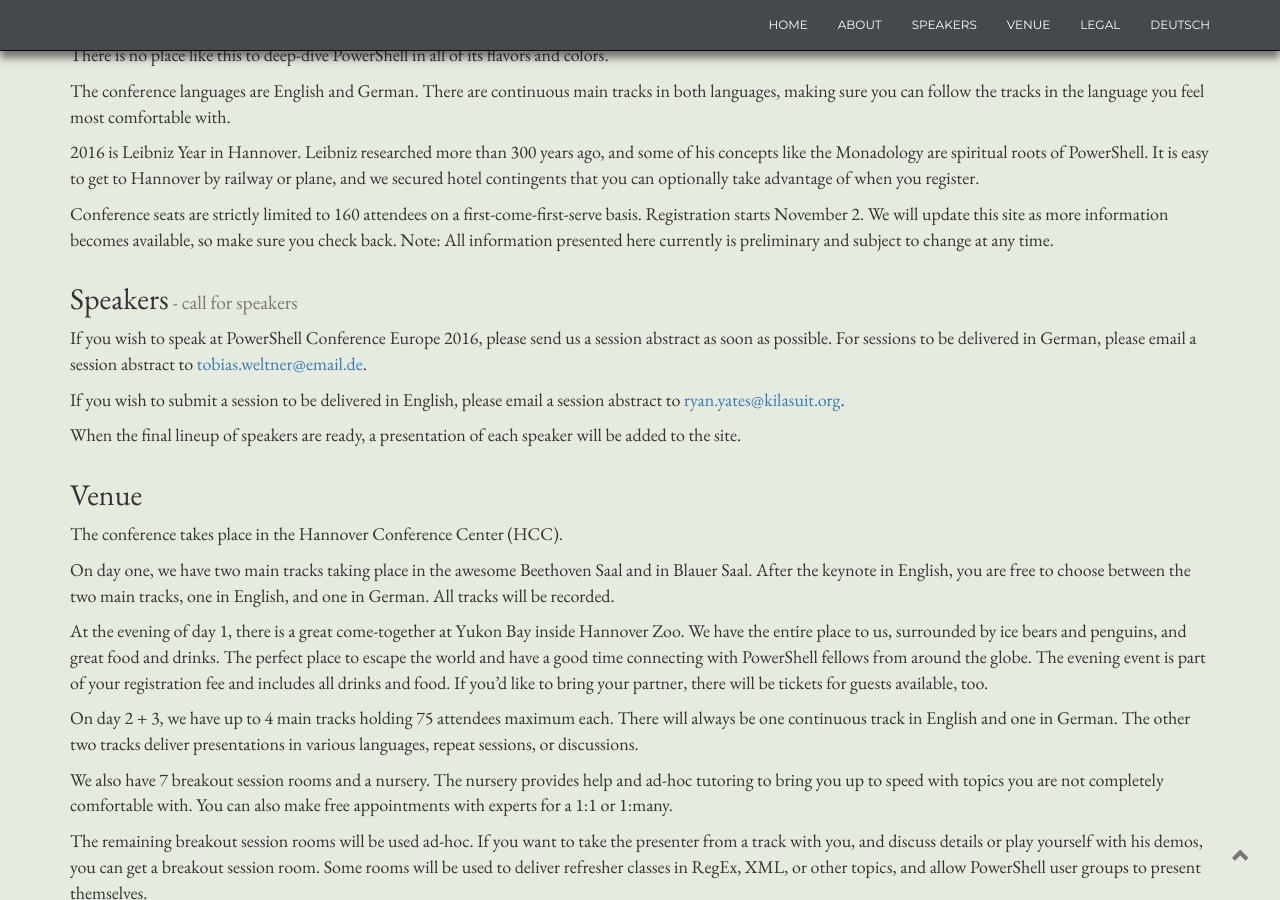
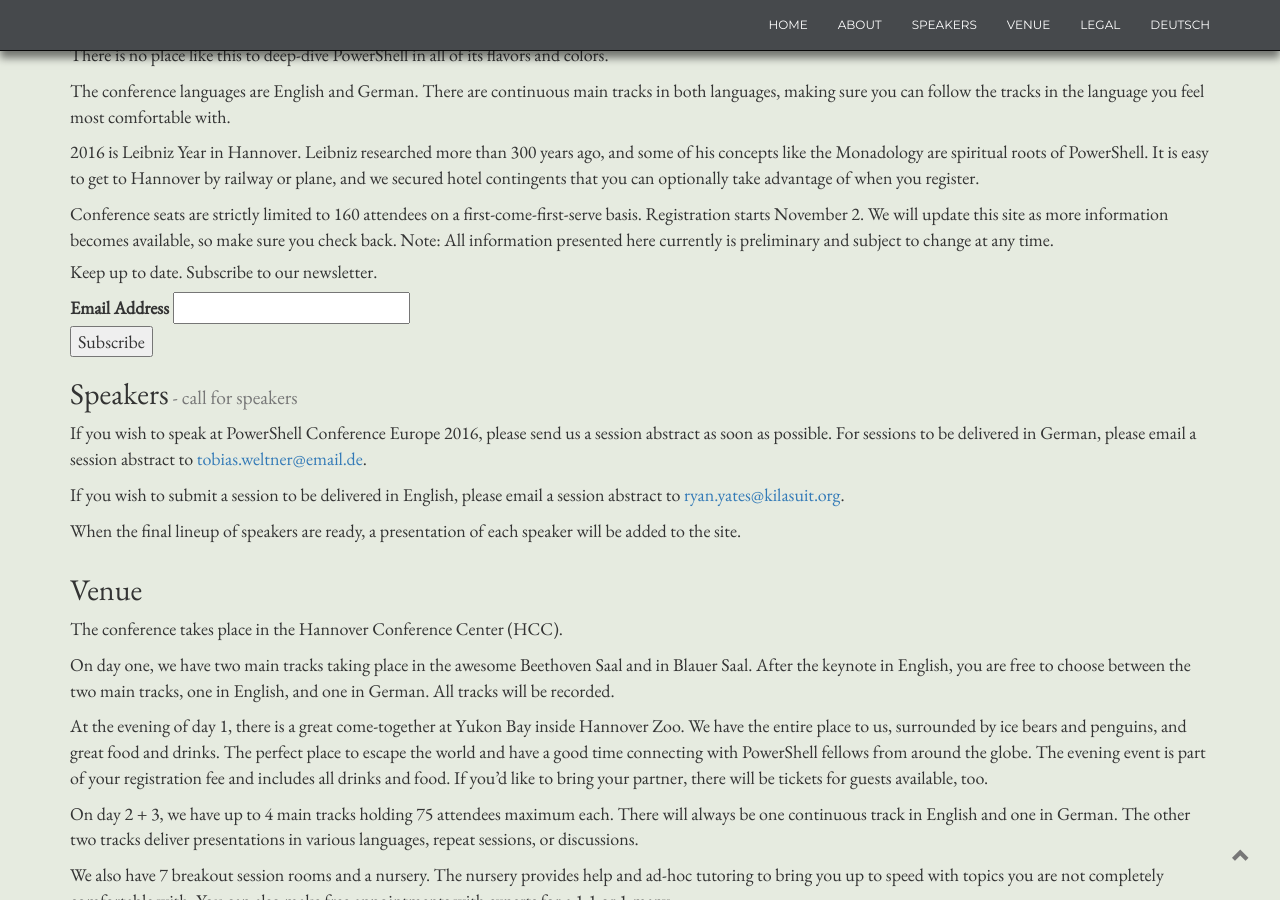
Before and after one commit to PowerShellConferenceEU/website-archive, a Jekyll site: the page built from index.html, in a window 1280 px wide and 900 px high, scrolled down 748 px. Built offline with Jekyll 4.4.1, drawn with Linux system fonts in a browser that asks for light colours; nearby versions of some CDN libraries.

Commit message:
added newsletter subscription
1. test for newsletter integration with mailchimp

```diff
--- a/_includes/en/about.html
+++ b/_includes/en/about.html
@@ -9,5 +9,24 @@
 		<p>Conference seats are strictly limited to 160 attendees on a first-come-first-serve basis. Registration starts November 2. We will update this site as more information becomes available, so make sure you check back.
 Note: All information presented here currently is preliminary and subject to change at any time.
 		</p>
-	</div>
+		<!-- Begin MailChimp Signup Form -->
+<div id="mc_embed_signup">
+<form action="//psconf.us11.list-manage.com/subscribe/post?u=92f8fe6c03bcf5a3af9fa2017&amp;id=0b39d3b5d1" method="post" id="mc-embedded-subscribe-form" name="mc-embedded-subscribe-form" class="validate" target="_blank" novalidate>
+    <div id="mc_embed_signup_scroll">
+	<h4>Keep up to date. Subscribe to our newsletter.</h4>
+<div class="mc-field-group">
+	<label for="mce-EMAIL">Email Address </label>
+	<input type="email" value="" name="EMAIL" class="required email" id="mce-EMAIL">
+</div>
+	<div id="mce-responses" class="clear">
+		<div class="response" id="mce-error-response" style="display:none"></div>
+		<div class="response" id="mce-success-response" style="display:none"></div>
+	</div>    <!-- real people should not fill this in and expect good things - do not remove this or risk form bot signups-->
+    <div style="position: absolute; left: -5000px;"><input type="text" name="b_92f8fe6c03bcf5a3af9fa2017_0b39d3b5d1" tabindex="-1" value=""></div>
+    <div class="clear"><input type="submit" value="Subscribe" name="subscribe" id="mc-embedded-subscribe" class="button"></div>
+    </div>
+</form>
+</div>
+
+<!--End mc_embed_signup-->
 </section>
```
